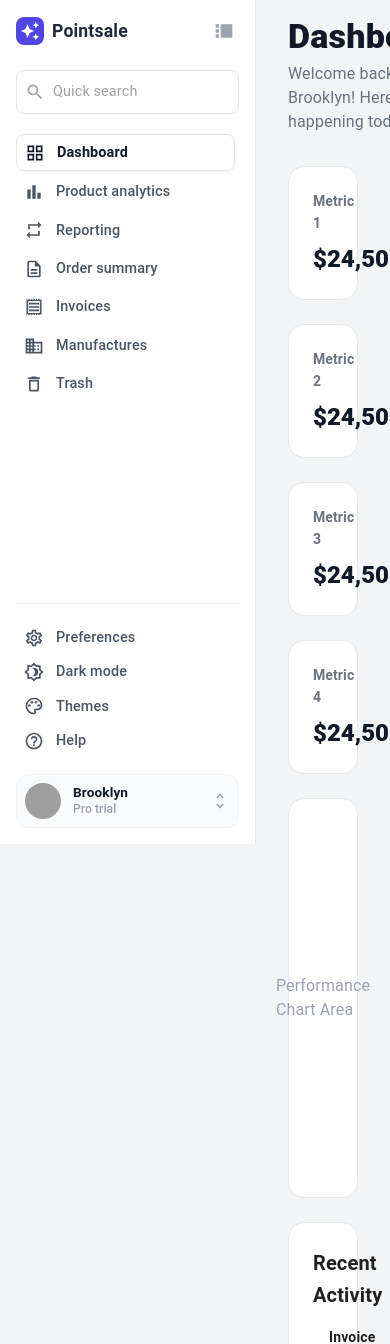
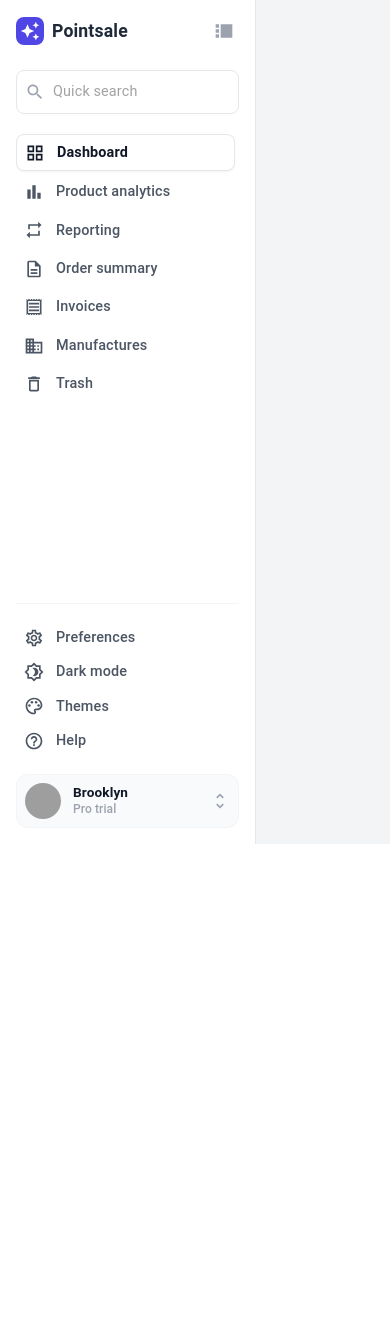
Before and after one commit to rajendraxD/react-app, a React (Vite) app in the folder frontend/: page / in a window 390 px wide. Shown: the top 1344 px of the page. After the commit the page ends 844 px from the top, so only its background shows below. Built offline with nearby package versions, Linux system fonts and the light colour scheme; grey boxes are pictures that could not be loaded.

Commit message:
feat: implement responsive layout with SideNav component on HomePage

```diff
--- a/frontend/src/features/layout/components/SideNav.jsx
+++ b/frontend/src/features/layout/components/SideNav.jsx
@@ -37,8 +37,6 @@ import {
 
 const SideNav = () => {
   return (
-    <Box sx={{ display: "flex", height: "100vh", backgroundColor: "#f3f4f6" }}>
-      {/* Main Sidebar (Expanded Panel) */}
     <Box
       sx={{
         width: 256,
@@ -46,8 +44,10 @@ const SideNav = () => {
         borderRight: "1px solid #e5e7eb",
         display: "flex",
         flexDirection: "column",
+        height: "100%", // Fill parent (100vh)
         px: 2,
         py: 2,
+        flexShrink: 0, // Prevent shrinking
       }}
     >
       {/* Header */}
@@ -121,18 +121,6 @@ const SideNav = () => {
         }}
       >
         {/* Menu Section */}
-          {/* <Typography
-            sx={{
-              fontSize: "0.75rem",
-              fontWeight: 600,
-              color: "#9ca3af",
-              mb: 1,
-              px: 1,
-              mt: 1,
-            }}
-          >
-            Menu
-          </Typography> */}
         <Box sx={{ mb: 2 }}>
           <Box
             sx={{
@@ -275,7 +263,6 @@ const SideNav = () => {
         </Box>
       </Box>
     </Box>
-    </Box>
   );
 };
 
--- a/frontend/src/pages/HomePage.jsx
+++ b/frontend/src/pages/HomePage.jsx
@@ -4,96 +4,28 @@ import { Box, Typography, Container, Paper, Grid } from "@mui/material";
 
 export default function HomePage() {
   return (
-    <Box sx={{ display: "flex", minHeight: "100vh", backgroundColor: "#f3f4f6" }}>
+    <Box
+      sx={{
+        display: "flex",
+        height: "100vh", // Fixed height to prevent page scrolling
+        overflow: "hidden", // Hide root scroll
+        backgroundColor: "#f3f4f6",
+      }}
+    >
       {/* Navigation */}
       <SideNav />
 
       {/* Main Content Area */}
-      <Box component="main" sx={{ flexGrow: 1, p: { xs: 2, md: 4 }, overflowY: "auto" }}>
-        <Container maxWidth="xl">
-          <Box sx={{ mb: 4, display: "flex", justifyContent: "space-between", alignItems: "center" }}>
-            <Box>
-              <Typography variant="h4" sx={{ fontWeight: 800, color: "#111827", mb: 0.5 }}>
-                Dashboard
-              </Typography>
-              <Typography variant="body1" sx={{ color: "#6b7280" }}>
-                Welcome back, Brooklyn! Here's what's happening today.
-              </Typography>
-            </Box>
-          </Box>
-
-          <Grid container spacing={3}>
-            {/* Summary Cards */}
-            {[1, 2, 3, 4].map((item) => (
-              <Grid item xs={12} sm={6} md={3} key={item}>
-                <Paper
-                  elevation={0}
-                  sx={{
-                    p: 3,
-                    borderRadius: "16px",
-                    border: "1px solid #e5e7eb",
-                    backgroundColor: "white"
-                  }}
-                >
-                  <Typography variant="subtitle2" sx={{ color: "#6b7280", fontWeight: 600, mb: 1 }}>
-                    Metric {item}
-                  </Typography>
-                  <Typography variant="h5" sx={{ fontWeight: 800, color: "#111827" }}>
-                    $24,500.00
-                  </Typography>
-                </Paper>
-              </Grid>
-            ))}
-
-            {/* Performance Chart Placeholder */}
-            <Grid item xs={12} md={8}>
-              <Paper
-                elevation={0}
-                sx={{
-                  p: 3,
-                  height: 400,
-                  borderRadius: "16px",
-                  border: "1px solid #e5e7eb",
-                  display: "flex",
-                  alignItems: "center",
-                  justifyContent: "center",
-                  backgroundColor: "white"
-                }}
-              >
-                <Typography sx={{ color: "#9ca3af" }}>Performance Chart Area</Typography>
-              </Paper>
-            </Grid>
-
-            {/* Recent Activity */}
-            <Grid item xs={12} md={4}>
-              <Paper
-                elevation={0}
-                sx={{
-                  p: 3,
-                  height: 400,
-                  borderRadius: "16px",
-                  border: "1px solid #e5e7eb",
-                  backgroundColor: "white"
-                }}
-              >
-                <Typography variant="h6" sx={{ fontWeight: 700, mb: 2 }}>
-                  Recent Activity
-                </Typography>
-                <Box sx={{ display: "flex", flexDirection: "column", gap: 2 }}>
-                  {[1, 2, 3, 4, 5].map((item) => (
-                    <Box key={item} sx={{ display: "flex", gap: 2, alignItems: "center" }}>
-                      <Box sx={{ width: 8, height: 8, borderRadius: "50%", backgroundColor: "#4f46e5" }} />
-                      <Box>
-                        <Typography variant="body2" sx={{ fontWeight: 600 }}>Invoice #123{item} paid</Typography>
-                        <Typography variant="caption" sx={{ color: "#6b7280" }}>2 hours ago</Typography>
-                      </Box>
-                    </Box>
-                  ))}
-                </Box>
-              </Paper>
-            </Grid>
-          </Grid>
-        </Container>
+      <Box
+        component="main"
+        sx={{
+          flexGrow: 1,
+          height: "100%", // Fill parent height
+          overflowY: "auto", // Enable scrolling here
+          p: { xs: 2, md: 4 },
+        }}
+      >
+        <Container maxWidth="xl">{/* Main */}</Container>
       </Box>
     </Box>
   );
```
Lines whose indentation alone changed are shown as unchanged.
